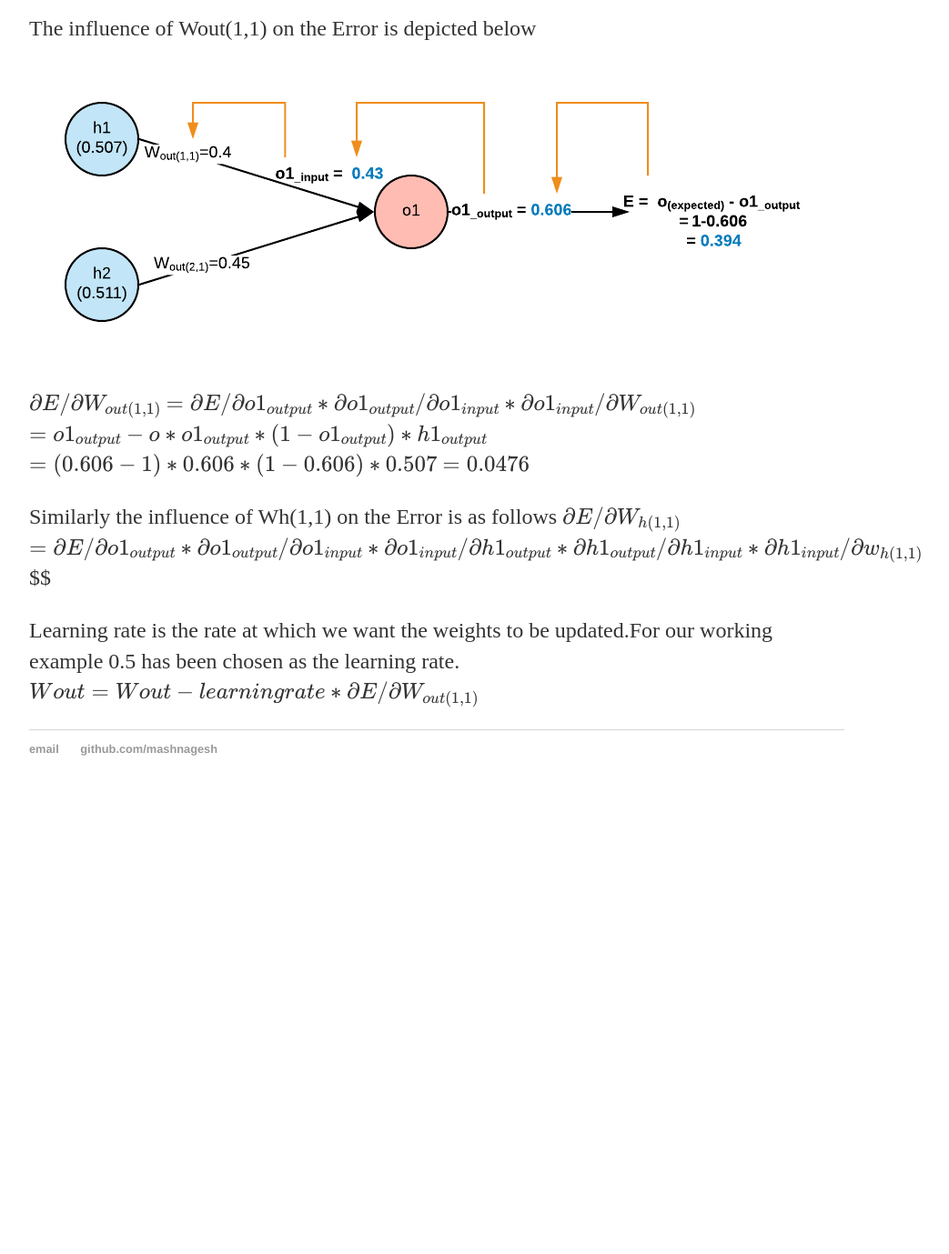
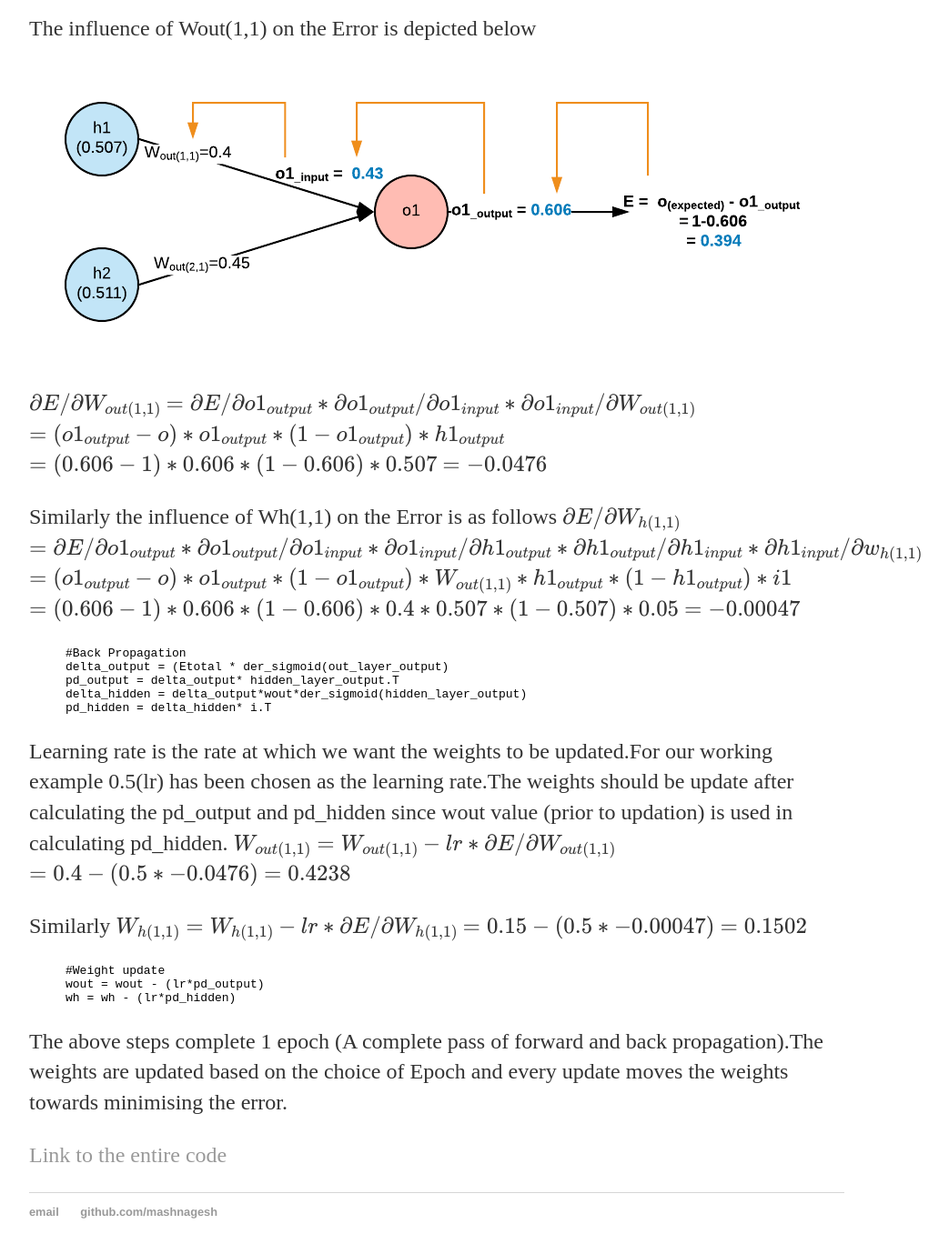
Before and after one commit to MashNagesh/mashnagesh.github.io, a Jekyll site: the page built from _posts/2018-05-01-Simple-Neural-Network.md, in a window 1280 px wide and 1400 px high, scrolled down 2423 px. Shown: the top 1379 px of the window at 91% size, without its empty margins (160-1203 px from the left). Built offline with Jekyll 4.4.1, drawn with Linux system fonts in a browser that asks for light colours; formulas are drawn with MathJax 3; before the commit the page ends 3314 px from its top, so only the background shows below that.

Commit message:
Update 2018-05-01-Simple-Neural-Network.md

```diff
--- a/_posts/2018-05-01-Simple-Neural-Network.md
+++ b/_posts/2018-05-01-Simple-Neural-Network.md
@@ -53,10 +53,33 @@ The influence of Wout(1,1) on the Error is depicted below
 
 ![Network4](/images/NN-Step4.png){:class="img-responsive"}
 
-$$\partial E/\partial W_{out(1,1)}$$ $$= \partial E / \partial o1_{output} * \partial o1_{output} / \partial o1_{input} * \partial o1_{input} /\partial W_{out(1,1)} $$ $$ = o1_{output}-o * o1_{output}*(1-o1_{output})*h1_{output}$$ $$ = (0.606-1) * 0.606 *(1-0.606) *0.507 $$ $$ = 0.0476$$
+$$\partial E/\partial W_{out(1,1)}$$ $$= \partial E / \partial o1_{output} * \partial o1_{output} / \partial o1_{input} * \partial o1_{input} /\partial W_{out(1,1)} $$ $$ = (o1_{output}-o) * o1_{output}*(1-o1_{output})*h1_{output}$$ $$ = (0.606-1) * 0.606 *(1-0.606) *0.507 $$ $$ = -0.0476$$
 
 Similarly the influence of Wh(1,1) on the Error is as follows
-$$\partial E/\partial W_{h(1,1)}$$ $$= \partial E / \partial o1_{output} * \partial o1_{output} / \partial o1_{input} * \partial o1_{input} /\partial h1_{output} * \partial h1_{output}/\partial h1_{input} * \partial h1_{input}/\partial w_{h(1,1)} $$ $$
+$$\partial E/\partial W_{h(1,1)}$$ $$= \partial E / \partial o1_{output} * \partial o1_{output} / \partial o1_{input} * \partial o1_{input} /\partial h1_{output} * \partial h1_{output}/\partial h1_{input} * \partial h1_{input}/\partial w_{h(1,1)} $$ $$=(o1_{output}-o) *o1_{output}*(1-o1_{output})*W_{out(1,1)}*h1_{output}*(1-h1_{output})*i1$$ $$ = (0.606-1) * 0.606 *(1-0.606) * 0.4* 0.507*(1-0.507)*0.05 $$ $$ = -0.00047$$
 
-Learning rate is the rate at which we want the weights to be updated.For our working example 0.5 has been chosen as the learning rate.
-$$Wout = Wout - learningrate * \partial E/\partial W_{out(1,1)}$$
+{% highlight python%}
+#Back Propagation
+delta_output = (Etotal * der_sigmoid(out_layer_output)
+pd_output = delta_output* hidden_layer_output.T
+delta_hidden = delta_output*wout*der_sigmoid(hidden_layer_output)
+pd_hidden = delta_hidden* i.T
+{% endhighlight%}
+
+Learning rate is the rate at which we want the weights to be updated.For our working example 0.5(lr) has been chosen as the learning rate.The weights should be update after calculating the pd_output and pd_hidden since wout value (prior to  updation) is used in calculating pd_hidden.
+$$W_{out(1,1)} = W_{out(1,1)}- lr * \partial E/\partial W_{out(1,1)}$$
+$$=0.4 - (0.5*-0.0476) $$ $$=0.4238 $$
+
+Similarly
+$$W_{h(1,1)} = W_{h(1,1)}- lr * \partial E/\partial W_{h(1,1)}$$
+$$=0.15 - (0.5*-0.00047) $$ $$=0.1502 $$
+
+{% highlight python%}
+#Weight update
+wout = wout - (lr*pd_output)
+wh = wh - (lr*pd_hidden)
+{% endhighlight%}
+
+The above steps complete 1 epoch (A complete pass of forward and back propagation).The weights are updated based on the choice of Epoch and every update moves the weights towards minimising the error.
+
+[Link to the entire code](https://github.com/MashNagesh/NeuralNetwork/blob/master/NN_trial_Single_class.ipynb)
```
